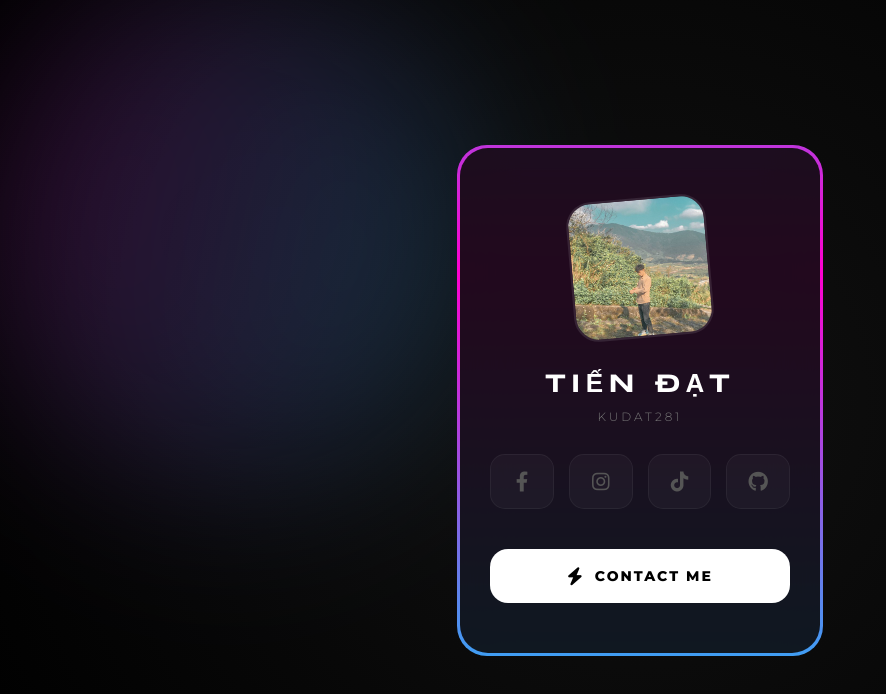
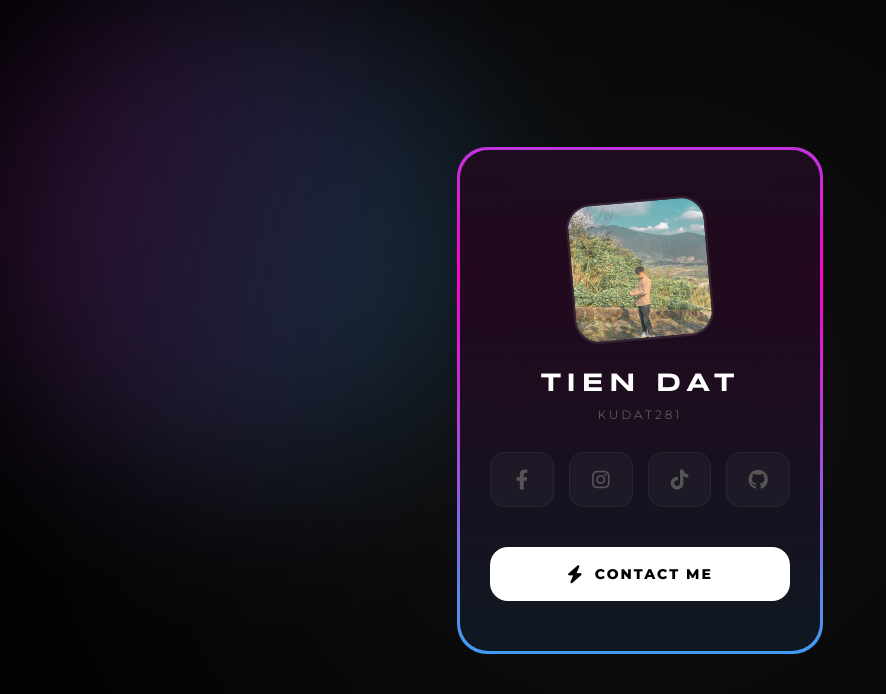
Before and after one commit to kdat281/tiendat, a plain HTML site: page index.html in a window 1280 px wide. Shown: the whole page, without its empty margins (0-886 px from the left). Drawn offline with nearby package versions, Linux system fonts and the light colour scheme.

Commit message:
Update index.html

```diff
--- a/index.html
+++ b/index.html
@@ -212,7 +212,7 @@
                 <img src="./assets/img/my img.jpg" alt="Tien Dat">
             </div>
 
-            <h1 class="card__name">Tiến Đạt</h1>
+            <h1 class="card__name">Tien Dat</h1>
             <p class="card__job">KuDat281</p>
 
             <div class="social-grid">
```
